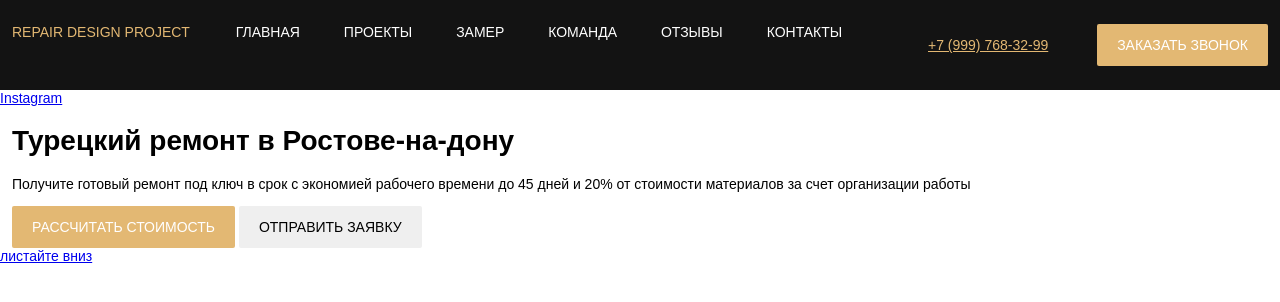
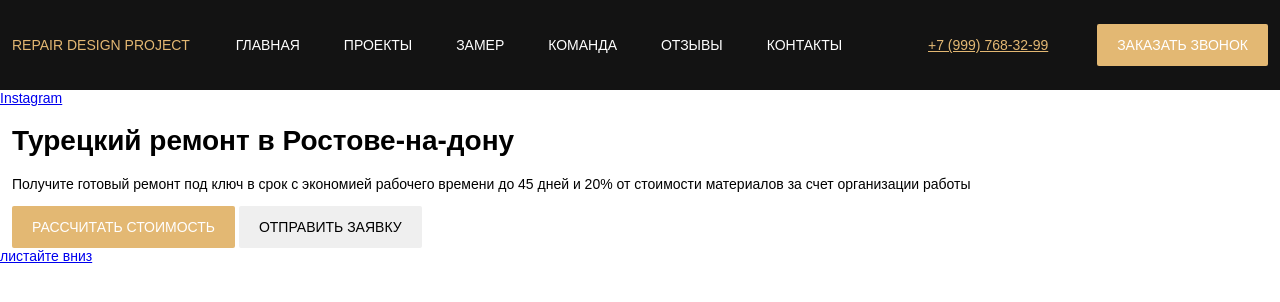
Before and after one commit to ranyn777/repair-design, a website: page index.html in a window 1280 px wide. Drawn offline with Linux system fonts and the light colour scheme.

Commit message:
fix: fixed align-items in header

```diff
--- a/css/style.css
+++ b/css/style.css
@@ -323,7 +323,7 @@ template {
 .menu {
   display: flex;
   justify-content: space-between;
-  align-items: centert; }
+  align-items: center; }
 
 .logo {
   color: #E3B873;
--- a/sass/templates/_header.sass
+++ b/sass/templates/_header.sass
@@ -4,7 +4,7 @@
 .menu
     display: flex
     justify-content: space-between
-    align-items: centert
+    align-items: center
 .logo
     color: $primary
     text-transform: uppercase
```
